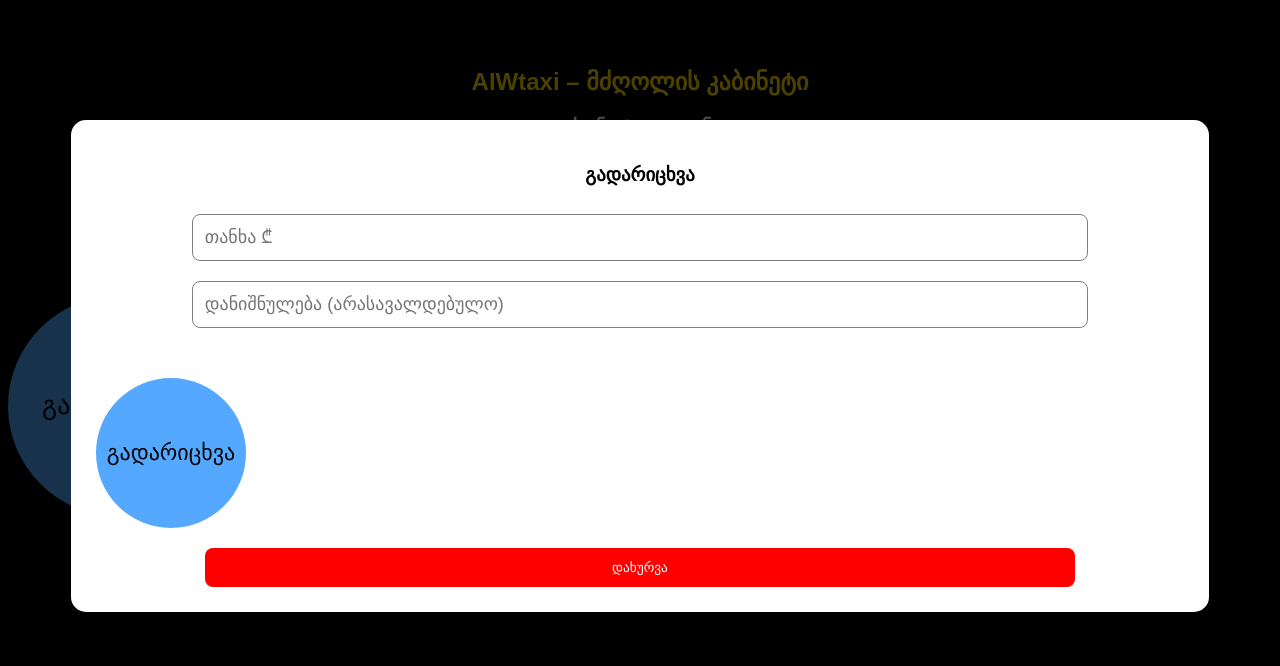
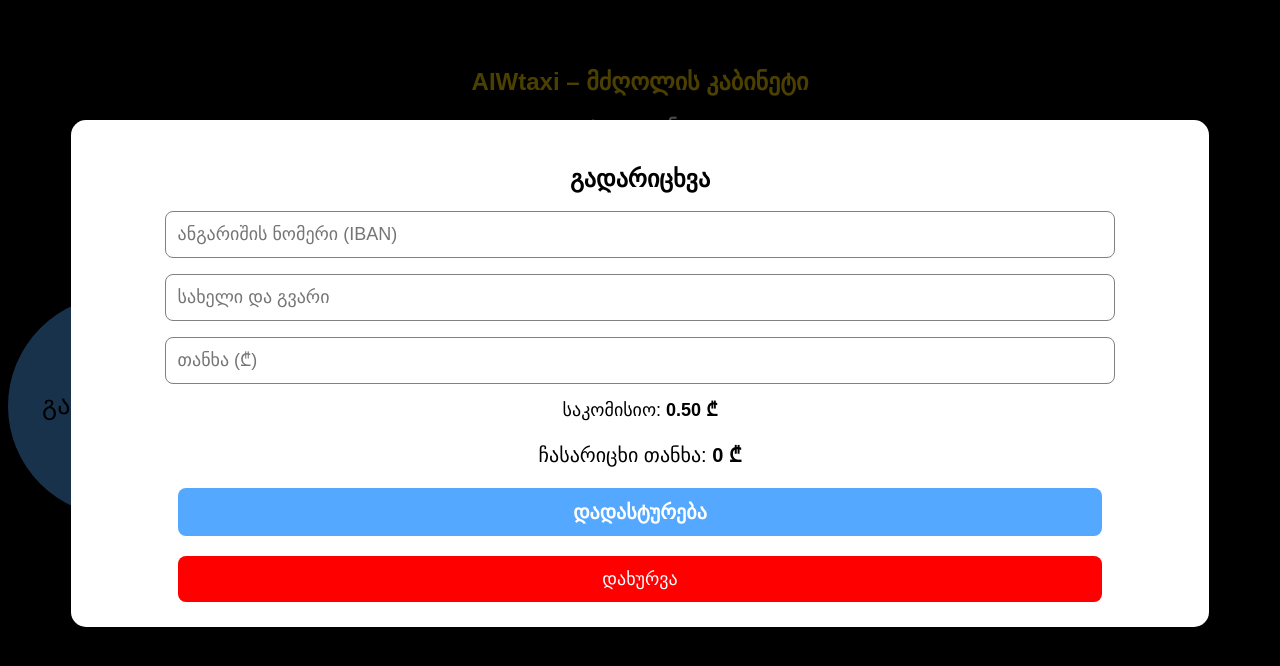
Before and after one commit to Aiwtaxi/Aiwtaxi, a plain HTML site: page dashboard.html in a window 1280 px wide. Both pictures are taken after a click on the button "გადარიცხვა". Drawn offline with Linux system fonts and the light colour scheme.

Commit message:
Update dashboard.html

```diff
--- a/dashboard.html
+++ b/dashboard.html
@@ -9,8 +9,8 @@
     body {
         background:black;
         color:white;
+        font-family:Arial, sans-serif;
         text-align:center;
-        font-family:Arial;
         padding-top:40px;
     }
 
@@ -34,7 +34,7 @@
         cursor:pointer;
     }
 
-    /* Popup სქრინი */
+    /* Popup */
     #popup {
         display:none;
         position:fixed;
@@ -43,6 +43,7 @@
         background:rgba(0,0,0,0.7);
         padding-top:120px;
     }
+
     #popupBox {
         background:white;
         width:85%;
@@ -54,9 +55,9 @@
     }
 
     input {
-        width:80%;
+        width:85%;
         padding:12px;
-        margin:10px;
+        margin:8px 0;
         border-radius:8px;
         border:1px solid gray;
         font-size:18px;
@@ -65,12 +66,27 @@
     .close {
         margin-top:20px;
         padding:12px;
-        width:80%;
+        width:85%;
         background:red;
         border:none;
         color:white;
         border-radius:8px;
+        font-size:18px;
+        cursor:pointer;
     }
+
+    .confirm {
+        background:#55a8ff;
+        color:white;
+        border:none;
+        padding:12px;
+        width:85%;
+        border-radius:8px;
+        font-size:20px;
+        font-weight:bold;
+        cursor:pointer;
+    }
+
 </style>
 
 </head>
@@ -79,10 +95,10 @@
 
 <h2 style="color:gold;">AIWtaxi – მძღოლის კაბინეტი</h2>
 
-<h3>თქვენი ტელეფონი:</h3>
-<p id="driverPhone" style="font-size:22px; color:white;"></p>
+<h3>ტელეფონი:</h3>
+<p id="driverPhone" style="font-size:22px;"></p>
 
-<h3>თქვენი ბალანსი:</h3>
+<h3>ბალანსი:</h3>
 <div class="balance" id="balance">0 ₾</div>
 
 <button class="pay-btn" onclick="openPopup()">გადარიცხვა</button>
@@ -90,46 +106,74 @@
 <!-- POPUP -->
 <div id="popup">
     <div id="popupBox">
-        <h3>გადარიცხვა</h3>
 
-        <input type="number" id="amount" placeholder="თანხა ₾">
-        <input type="text" id="desc" placeholder="დანიშნულება (არასავალდებულო)">
+        <h2 style="margin-bottom:10px;">გადარიცხვა</h2>
 
-        <button class="pay-btn" style="width:150px; height:150px; font-size:22px;" onclick="sendMoney()">
-            გადარიცხვა
-        </button>
+        <input type="text" id="iban" placeholder="ანგარიშის ნომერი (IBAN)">
+        <input type="text" id="fullname" placeholder="სახელი და გვარი">
+        <input type="number" id="amount" placeholder="თანხა (₾)" oninput="calc()">
+
+        <p style="font-size:18px; margin-top:5px;">
+            საკომისიო: <b>0.50 ₾</b>
+        </p>
+
+        <p style="font-size:20px;">
+            ჩასარიცხი თანხა: <b id="finalAmount">0 ₾</b>
+        </p>
+
+        <button class="confirm" onclick="sendMoney()">დადასტურება</button>
 
         <button class="close" onclick="closePopup()">დახურვა</button>
     </div>
 </div>
 
 <script>
-// ამოაქვს ტელეფონის ნომერი URL-დან
+// URL-დან ამოაქვს ტელეფონის ნომერი
 const urlParams = new URLSearchParams(window.location.search);
 const phone = urlParams.get("phone");
-
-// ვაჩვენებთ ნომერს
 document.getElementById("driverPhone").innerText = phone;
 
-// POPUP ფუნქციები
+// Popup-ის გახსნა
 function openPopup() {
     document.getElementById("popup").style.display = "block";
 }
 
+// Popup-ის დახურვა
 function closePopup() {
     document.getElementById("popup").style.display = "none";
 }
 
-// "გადარიცხვა"
+// საკომისიოს გამოთვლა
+function calc() {
+    let amount = parseFloat(document.getElementById("amount").value);
+    if (isNaN(amount) || amount <= 0) {
+        document.getElementById("finalAmount").innerText = "0 ₾";
+        return;
+    }
+    let finalAmount = amount - 0.50;
+    if (finalAmount < 0) finalAmount = 0;
+    document.getElementById("finalAmount").innerText = finalAmount.toFixed(2) + " ₾";
+}
+
+// დროებითი გადარიცხვა
 function sendMoney() {
+    let iban = document.getElementById("iban").value;
+    let name = document.getElementById("fullname").value;
     let amount = document.getElementById("amount").value;
 
-    if (amount === "" || amount <= 0) {
-        alert("გთხოვ შეიყვანო თანხა");
+    if (iban === "" || name === "" || amount === "") {
+        alert("გთხოვ შეავსო ყველა ველი");
         return;
     }
 
-    alert("ქველით ჯერ სატესტო ვარიანტია. თანხა: " + amount + " ₾");
+    alert(
+        "გადარიცხვა შესრულდა!\n" +
+        "მიმღები: " + name + "\n" +
+        "IBAN: " + iban + "\n" +
+        "თანხა: " + amount + " ₾\n" +
+        "დარიცხვა რეალურად ჩავრთავთ API-ზე მიერთებისას."
+    );
+
     closePopup();
 }
 </script>
```
